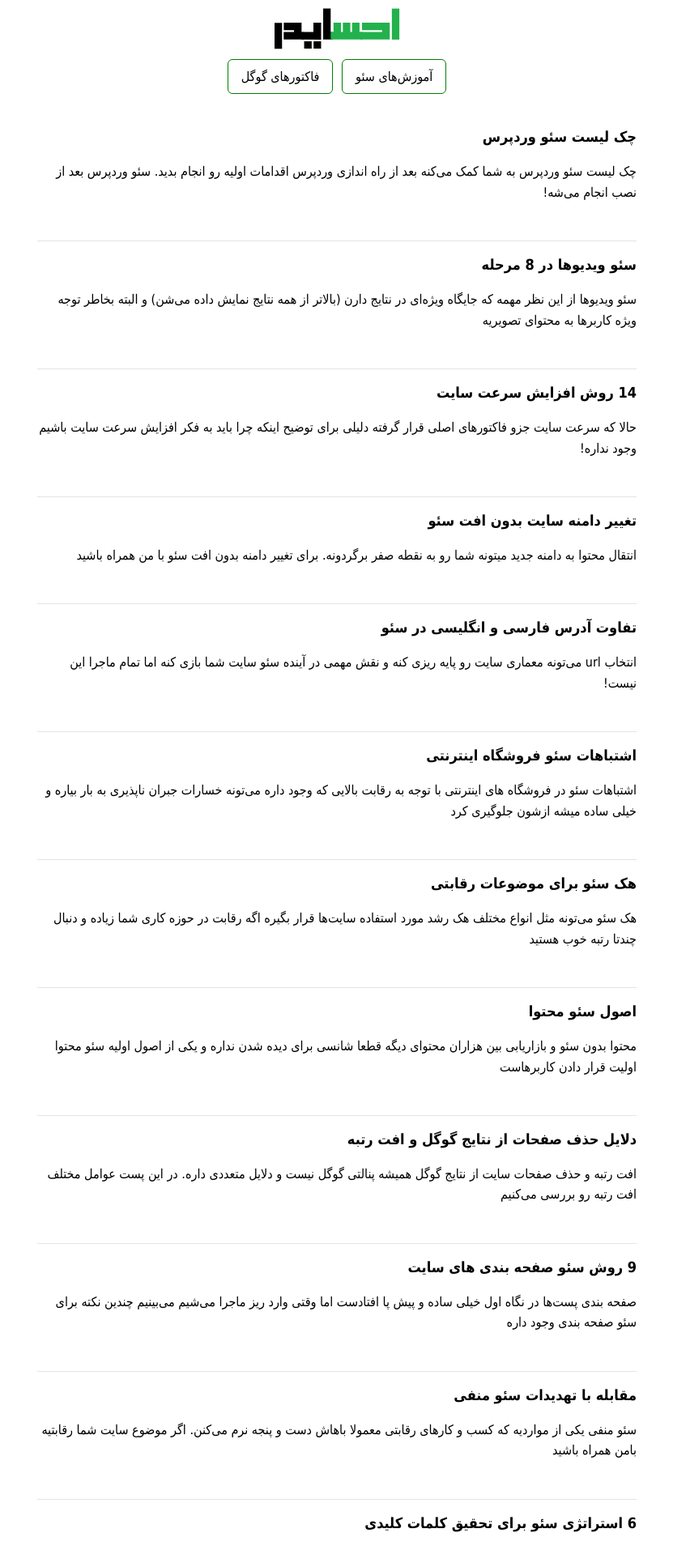
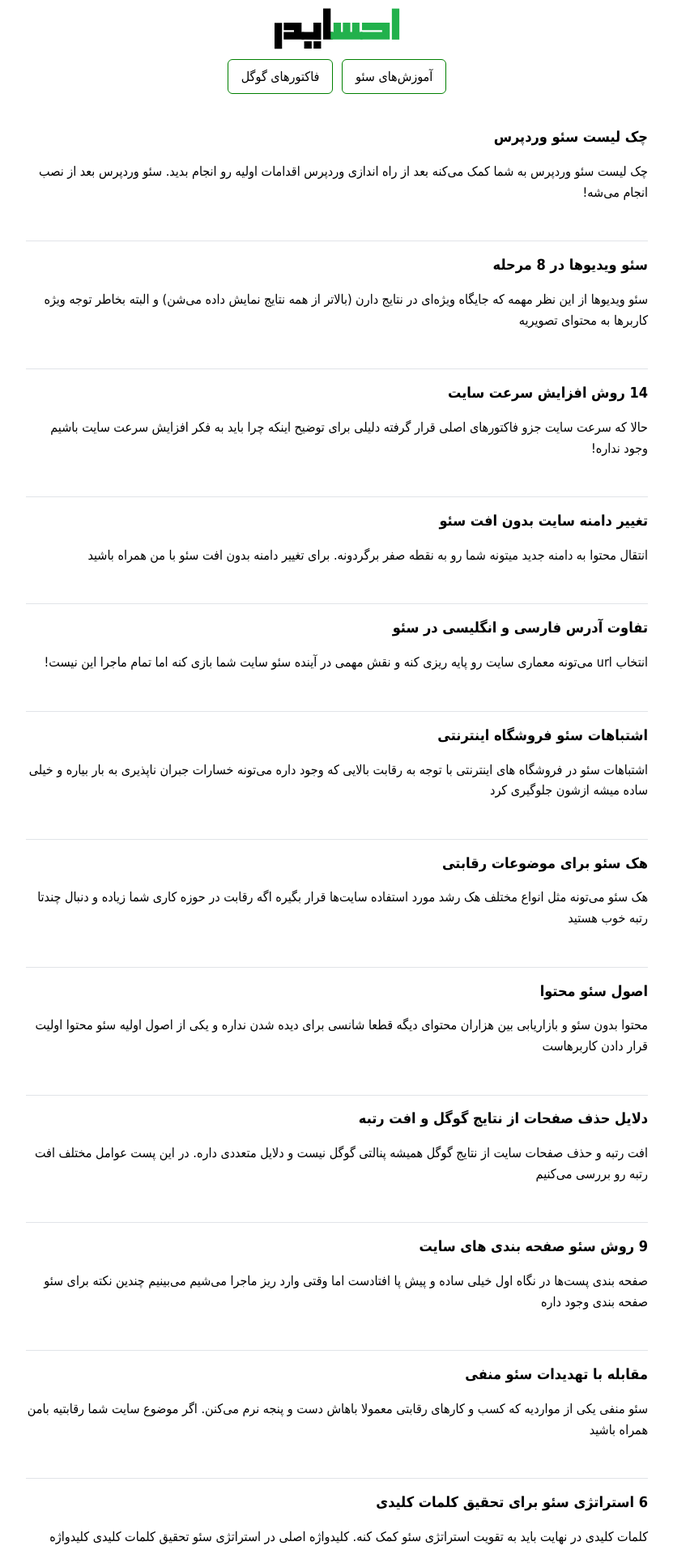
Before and after one commit to darkblog/darkblog.github.io, a Jekyll site: the page built from index.html, in a window 1280 px wide. Shown: the top 1914 px of the page at 81% size, without its empty margins (224-1055 px from the left). Built offline with Jekyll 4.4.1, drawn with Linux system fonts in a browser that asks for light colours.

Commit message:
Update index.html

```diff
--- a/_layouts/index.html
+++ b/_layouts/index.html
@@ -6,7 +6,7 @@
 <title>{% if page.title %}{{ page.title }}{% else %}{{ site.name }}{% endif %}</title>
 <meta name="description" content="{% if page.excerpt %}{{ page.excerpt | strip_html | strip_newlines | truncate: 160 }}{% else %}{{ site.description }}{% endif %}">
 <link rel="canonical" href="{{ page.url | replace:'index.html','' | prepend: site.baseurl | prepend: site.url }}">
-<style>body{font:100%/1.6 Tahoma}.container{margin:16px auto;padding:0 10px;max-width:740px}h1{font-size:x-small}h2{font-size:large}p{margin:15px 0}a{color:black;text-decoration:none}svg{max-width:100%}nav{margin-top:-5px;padding-bottom:20px}.post{padding-bottom:2em;border-bottom:1px solid #e1e4e8}.center{display:block;margin:auto;text-align:center}.button{border:1px solid green;padding:8px 16px;display:inline-block;margin:3px;border-radius:6px}</style>
+<style>body{font:100%/1.6 Tahoma}.container{margin:16px auto;padding:0 10px;max-width:768px}h1{font-size:x-small}h2{font-size:large}p{margin:15px 0}a{color:black;text-decoration:none}svg{max-width:100%}nav{margin-top:-5px;padding-bottom:20px}.post{padding-bottom:2em;border-bottom:1px solid #e1e4e8}.center{display:block;margin:auto;text-align:center}.button{border:1px solid green;padding:8px 16px;display:inline-block;margin:3px;border-radius:6px}</style>
 </head>
 <body>
 <header class="center">
```
